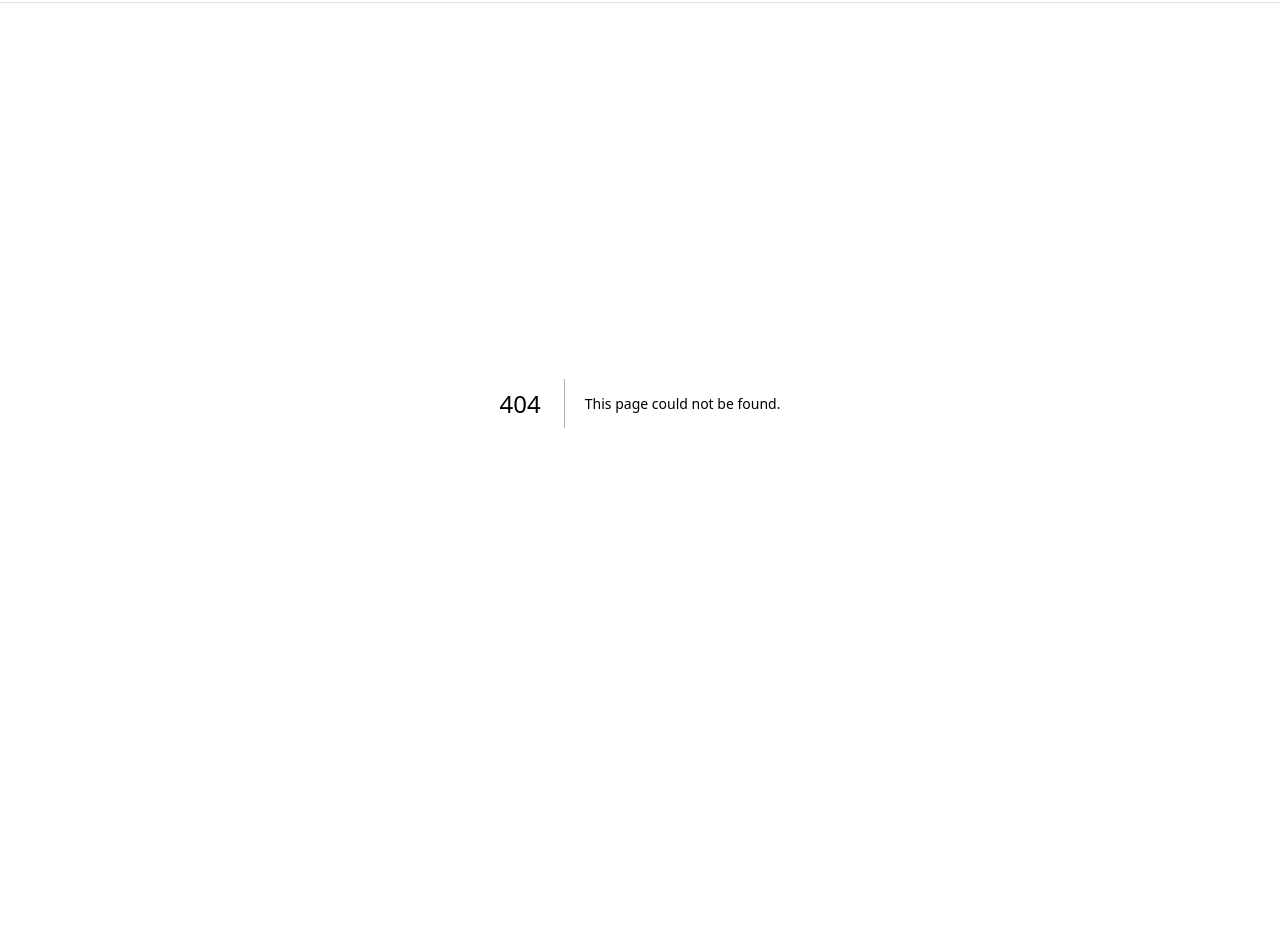
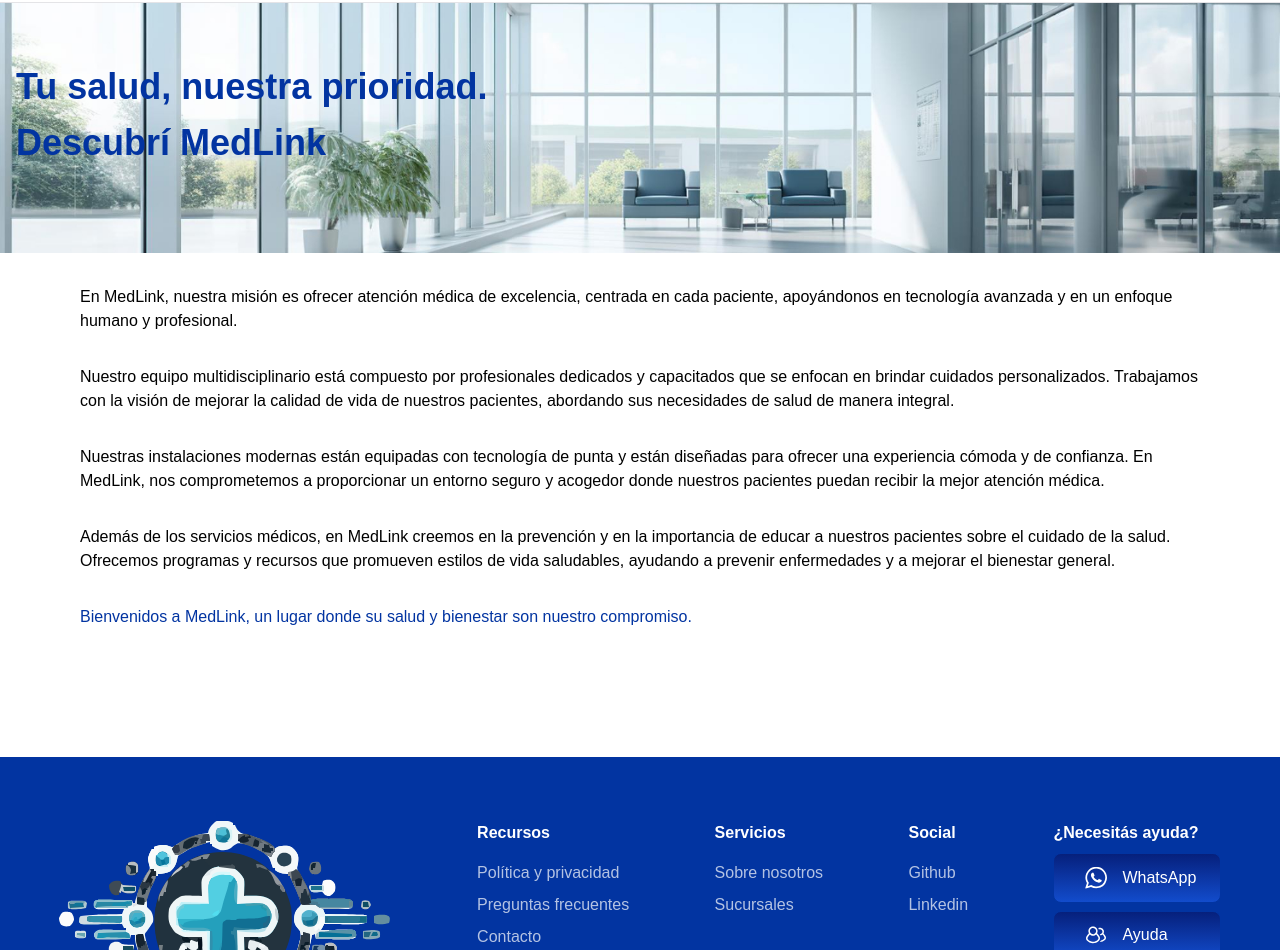
Before and after one commit to nachog8/MedLink-Cliente, a Next.js app: page /about in a window 1280 px wide. Before the commit this address had no page. Shown: the part 62-1012 px from the top of the page. Before the commit the page ends 865 px from the top, so only its background shows below. Built offline with nearby package versions, Linux system fonts and the light colour scheme.

Commit message:
cambios visuales y agregado de nosostros

```diff
--- /dev/null
+++ b/src/app/about/page.tsx
@@ -0,0 +1,39 @@
+import React from "react";
+import { Footer } from "../../components/footer/Footer";
+
+
+export default function SobreNosotros() {
+  return (
+    <>
+
+      <div className="font-Inter text-black flex flex-col items-center">
+        <div className="max-w-7xl flex h-[250px] w-full bg-[url('/images/nosotros.png')] bg-cover bg-center">
+          <div className="flex flex-col gap-4 pl-4 pt-16 font-Inter text-4xl font-bold text-[#0234a1]">
+            <h2>Tu salud, nuestra prioridad.</h2>
+            <h2>Descubrí MedLink</h2>
+          </div>
+        </div>
+
+        <div className="max-w-6xl mb-32 flex flex-col gap-8 px-4 pt-8 text-[16px] font-medium">
+          <p>
+            En MedLink, nuestra misión es ofrecer atención médica de excelencia, centrada en cada paciente, apoyándonos en tecnología avanzada y en un enfoque humano y profesional.
+          </p>
+          <p>
+            Nuestro equipo multidisciplinario está compuesto por profesionales dedicados y capacitados que se enfocan en brindar cuidados personalizados. Trabajamos con la visión de mejorar la calidad de vida de nuestros pacientes, abordando sus necesidades de salud de manera integral.
+          </p>
+          <p>
+            Nuestras instalaciones modernas están equipadas con tecnología de punta y están diseñadas para ofrecer una experiencia cómoda y de confianza. En MedLink, nos comprometemos a proporcionar un entorno seguro y acogedor donde nuestros pacientes puedan recibir la mejor atención médica.
+          </p>
+          <p>
+            Además de los servicios médicos, en MedLink creemos en la prevención y en la importancia de educar a nuestros pacientes sobre el cuidado de la salud. Ofrecemos programas y recursos que promueven estilos de vida saludables, ayudando a prevenir enfermedades y a mejorar el bienestar general.
+          </p>
+          <p className="text-[#0234a1]">
+            Bienvenidos a MedLink, un lugar donde su salud y bienestar son nuestro compromiso.
+          </p>
+        </div>
+      </div>
+
+      <Footer />
+    </>
+  );
+}
--- a/src/app/contact/page.tsx
+++ b/src/app/contact/page.tsx
@@ -1,12 +1,11 @@
 "use client";
 import { Footer } from "../../components/footer/Footer"
-import Navbar from "../../components/navbar/navbar"
 import { Mapbox } from "../../components/mapbox/Mapbox"
 import { FormComponent } from "../../components/form/Form-contact"
 
 export default function Contact() {
     return <>
-        <div className="text-black max-w-[1295px] m-auto mt-16 bg-[#fff] max-xl:w-[95%]">
+        <div className="text-black max-w-[1295px] m-auto bg-[#fff] ">
             <div className="relative">
                 <img src="/images/contact-img.svg" alt="services" />
                 <h2 className="text-[#1745E8] absolute right-[5%] top-[40%] text-4xl font-semibold leading-normal max-md:top-[20%] max-md:text-2xl">Contáctanos</h2>
--- a/src/app/professionals/page.tsx
+++ b/src/app/professionals/page.tsx
@@ -10,7 +10,7 @@ const listDocts = [
 ]
 export default function  Doctors(){
     return <>
-    <div className="text-black max-w-[1295px] m-auto mt-16 bg-[#fff] max-xl:w-[90%]">
+    <div className="text-black max-w-[1295px] m-auto bg-[#fff] ">
         <div className="relative">
             <img src="/images/doctors-img.svg" alt="services" />
             <h2 className="text-[#1745E8] absolute left-[5%] top-[40%] text-4xl font-semibold leading-normal max-md:top-[20%] max-md:text-2xl">Conoce nuestros <br className="mt-4"/> Doctores</h2>
--- a/src/components/footer/Footer.tsx
+++ b/src/components/footer/Footer.tsx
@@ -3,7 +3,7 @@ import Image from "next/image";
 
 export function Footer() {
   return (
-    <footer className="bg-gradient-to-t bg-[#950DFC]  to-[#1745E8] p-8 pl-4 pr-4 text-transparent text-white">
+    <footer className="bg-gradient-to-t bg-[#0234a1]  to-[#1745E8] p-8 pl-4 pr-4 text-transparent text-white">
       <div className="mb-8 mt-8 flex justify-around max-md:flex-col">
         <div>
             <Link href="/">
@@ -52,14 +52,14 @@ export function Footer() {
           <div className="mt-2 flex flex-col gap-2">
             <Link
               href={"https://www.whatsapp.com/"}
-              className="flex items-center text-white gap-2 rounded-lg border-[1px]  border-[#950dfc] bg-gradient-to-t from-[#7d12cf] to-[#06207C] p-6  pb-[0.3rem] pt-[0.3rem] hover:opacity-90"
+              className="flex items-center text-white gap-2 rounded-lg border-[1px]  border-[#0234a1] bg-gradient-to-t from-[#124ccc] to-[#06207C] p-6  pb-[0.3rem] pt-[0.3rem] hover:opacity-90"
             >
               <img src="/images/icons/WhatsApp.svg" alt="WhatsApp" />
               WhatsApp
             </Link>
             <Link
               href={"/contact"}
-              className="flex items-center text-white gap-2 rounded-lg border-[1px]  border-[#950dfc] bg-gradient-to-t from-[#7d12cf] to-[#06207C] p-6 pb-[0.3rem] pt-[0.3rem] hover:opacity-90"
+              className="flex items-center text-white gap-2 rounded-lg border-[1px]  border-[#0234a1] bg-gradient-to-t from-[#124ccc] to-[#06207C] p-6 pb-[0.3rem] pt-[0.3rem] hover:opacity-90"
             >
               <img src="/images/icons/Help.svg" alt="help" />
               Ayuda
--- a/src/components/form/Form-contact.tsx
+++ b/src/components/form/Form-contact.tsx
@@ -71,7 +71,7 @@ export function FormComponent() {
                 <label htmlFor="checkbox" className="block">Estoy de acuerdo con la política de privacidad</label>
             </div>
             <div>
-                <button type="submit" className="w-full h-[48px] max-md:h-[40px] text-white border-[#950dfc] bg-gradient-to-t from-[#7d12cf] to-[#06207C] hover:opacity-90 rounded-lg font-bold">
+                <button type="submit" className="w-full h-[48px] max-md:h-[40px] text-white border-[#950dfc] bg-gradient-to-t from-[#124ccc] to-[#06207C] hover:opacity-90 rounded-lg font-bold">
                     Enviar
                 </button>
             </div>
--- a/src/components/navbar/navbar-links.ts
+++ b/src/components/navbar/navbar-links.ts
@@ -1,7 +1,7 @@
 export const navbarLinks = [
   { name: 'Home', path: '/home' },
   { name: 'Profesionales', path: '/professionals' },
-  { name: 'Nosotros', path: '/nosotros' },
+  { name: 'Nosotros', path: '/about' },
   { name: 'Quiénes Somos', path: '/quienes-somos' },
   { name: 'Contacto', path: '/contact' },
 ];
--- a/src/components/navbar/navbar.tsx
+++ b/src/components/navbar/navbar.tsx
@@ -1,10 +1,14 @@
+"use client";
 import Image from 'next/image';
 import Link from 'next/link';
+import { usePathname } from 'next/navigation';
 import { MenuNavButton } from './menu-nav-button';
 import { UserButton } from './user-button';
 import { navbarLinks } from './navbar-links';
 
 export default function Navbar() {
+  const pathname = usePathname(); // Para identificar la ruta activa
+
   return (
     <header className="sticky top-0 z-50 w-full border-b bg-white">
       <div className="container mx-auto flex h-16 w-full items-center justify-between px-5">
@@ -25,10 +29,17 @@ export default function Navbar() {
             <Link
               key={i}
               href={link.path}
-              className="capitalize text-gray-500 hover:text-gray-900 dark:text-gray-400 dark:hover:text-gray-50 md:text-lg"
+              className={`capitalize relative text-gray-500 hover:text-[#0234a1] dark:text-gray-400
+                dark:hover:text-[#0234a1] md:text-lg transition-colors duration-300
+                ${pathname === link.path ? 'text-[#0234a1]' : ''}`}
               prefetch={false}
             >
               {link.name}
+              {/* Estilos y animación del subrayado */}
+              <span
+                className="absolute bottom-0 left-0 w-full h-[2px] bg-[#0234a1]
+                scale-x-0 transition-transform duration-300 ease-in-out origin-left hover:scale-x-100"
+              ></span>
             </Link>
           ))}
         </nav>
```
Also changed, not shown: public/images/nosotros.png (added).
